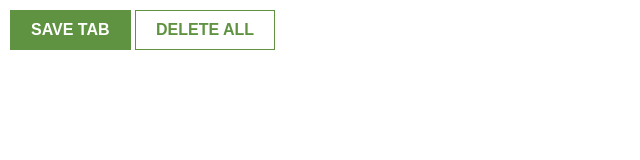
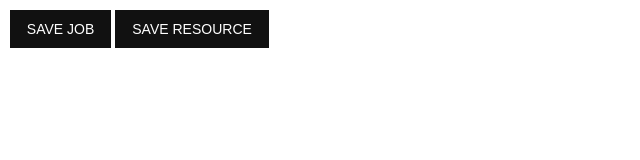
Before and after one commit to gathoni-k/saveurl, a browser extension: page index.html in a window 1280 px wide. Shown: the whole page, without its empty margins (0-640 px from the left). Drawn offline with nearby package versions, Linux system fonts and the light colour scheme.

Commit message:
Modify view

```diff
--- a/index.css
+++ b/index.css
@@ -2,29 +2,24 @@ body {
     margin: 0;
     padding: 10px;
     font-family: Arial, Helvetica, sans-serif;
-    min-width: 400px;
+    min-width: 300px;
 }
 
-input {
-    width: 100%;
-    padding: 10px;
-    box-sizing: border-box;
-    border: 1px solid #5f9341;
-    margin-bottom: 4px;
-}
+button{
+    background-color: #111111;
+    border: none;
+    font-size: 14px;
+    color: white;
+    padding: 0.8em 1.2em;
+    cursor:pointer;
+  }
 
-button {
-    background: #5f9341;
-    color: white;
-    padding: 10px 20px;
-    border: 1px solid #5f9341;
-    font-weight: bold;
-}
+  button:hover {
+    background-color: #3A3A3A;
+  }
 
-#delete-btn {
-    background: white;
-    color: #5f9341;
-}
+
+
 
 ul {
     margin-top: 20px;
--- a/index.html
+++ b/index.html
@@ -3,10 +3,10 @@
         <link rel="stylesheet" href="index.css">
     </head>
     <body>
-        <button id="tab-btn">SAVE TAB</button>
-        <button id="delete-btn">DELETE ALL</button>
-        <ul id="ul-el">
-        </ul>
+        <button id="tab-btn">SAVE JOB</button>
+        <button id="resource-btn">SAVE RESOURCE</button>
+        <p id="saved">
+        </p>
         <script src="index.js"></script>
     </body>
 </html>
```
